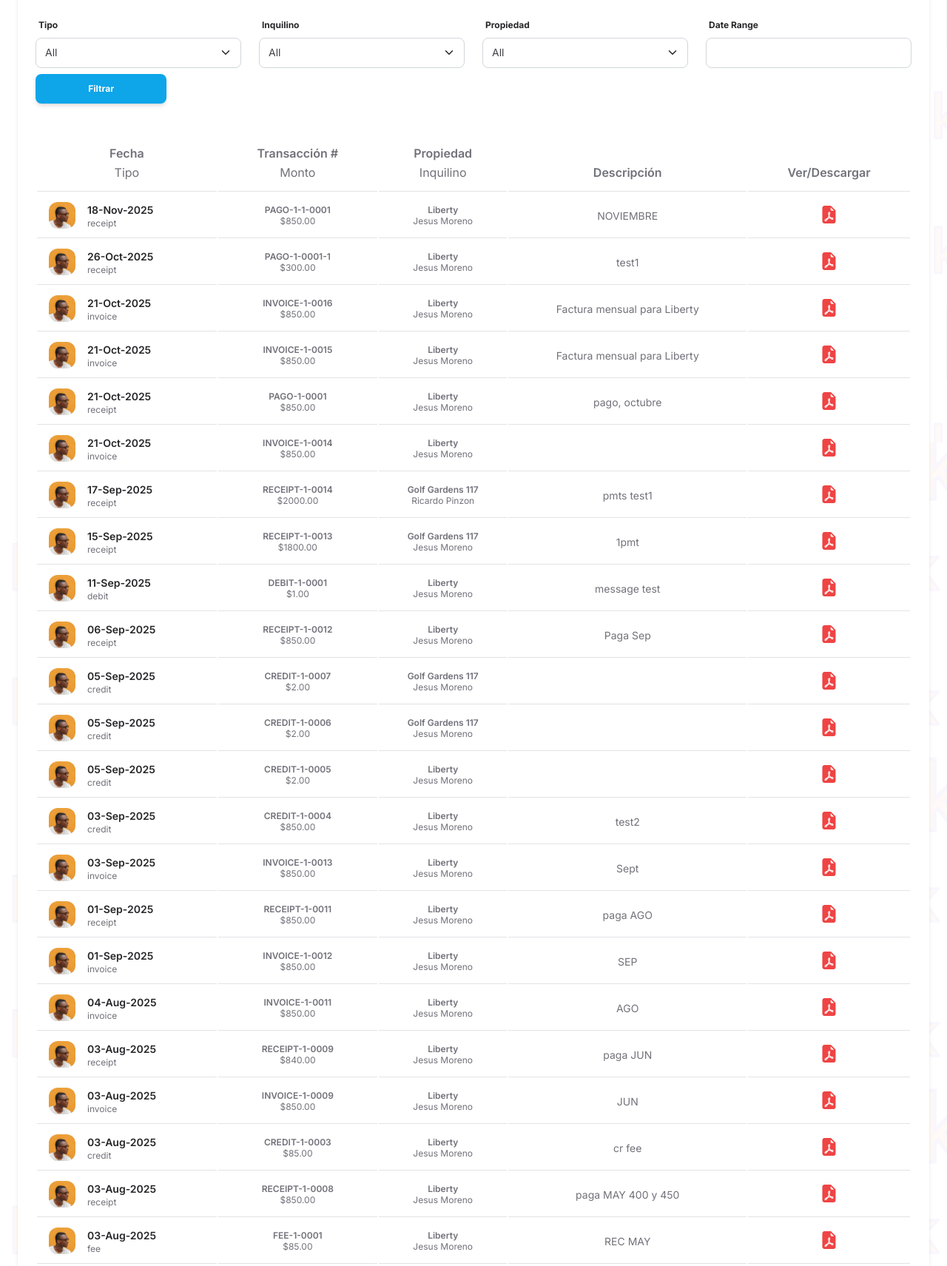
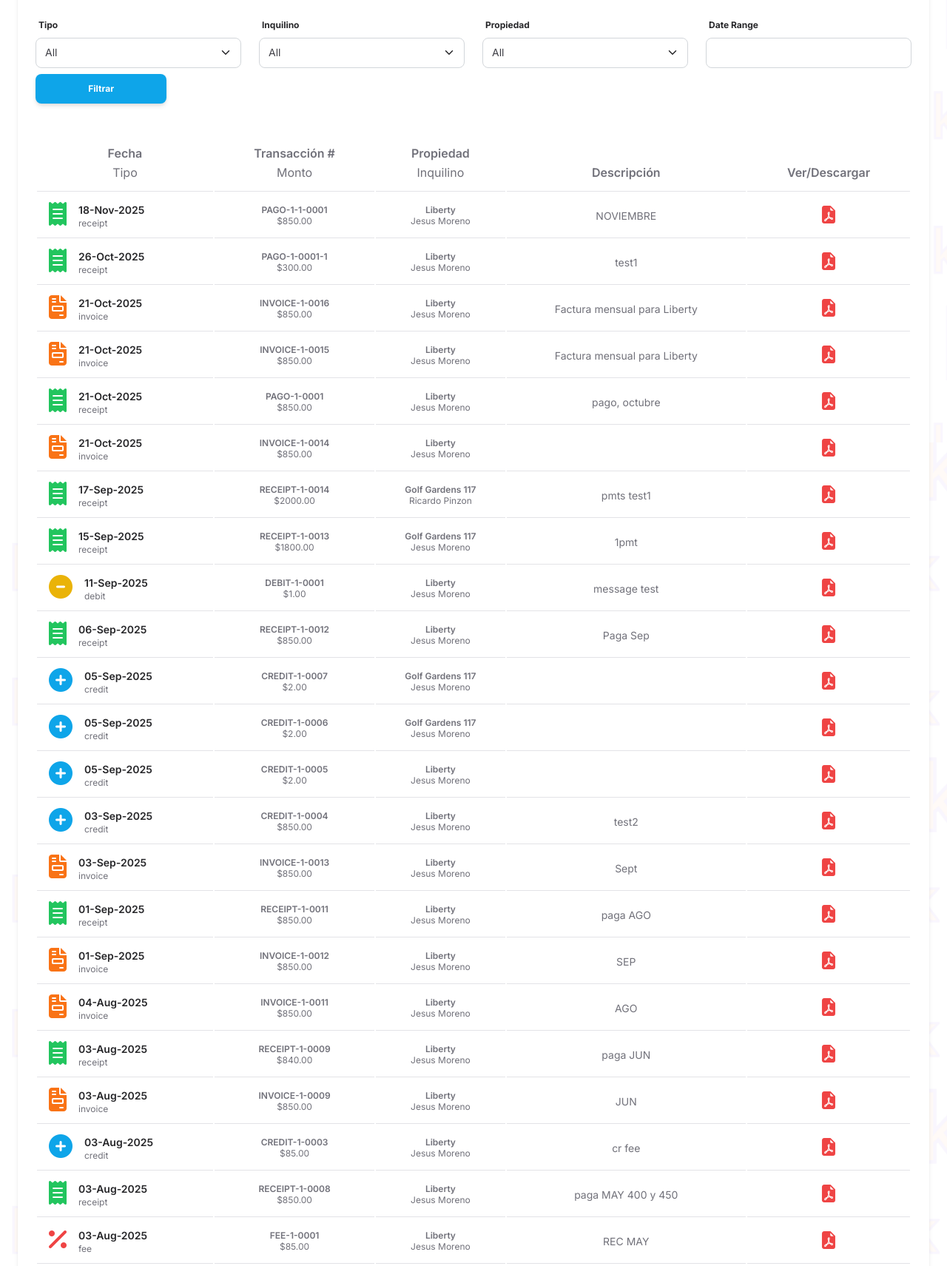
Before and after one commit to gkipping2023/Finko, a Django app: page /payments in a window 1280 px wide. Shown: the part 202-1913 px from the top of the page at 74% size. Run offline with Django 5.2, Linux system fonts and the light colour scheme; a user stored in the database is signed in; data comes from the database, SQL or seed files in the repository; some libraries are stand-ins or nearby versions.

Commit message:
minor changes in icons and colors

```diff
--- a/main/templates/main/payments.html
+++ b/main/templates/main/payments.html
@@ -64,7 +64,21 @@
               <td>
                 <div class="d-flex px-2 py-1">
                   <div>
-                    <img src="/static/assets/img/team-2.jpg" class="avatar avatar-sm me-3" alt="user1">
+                    {% if transaction.type == 'invoice' %}
+                      <i class="fa fa-file-invoice fa-2x text-primary me-3"></i>
+                    {% elif transaction.type == 'receipt' %}
+                      <i class="fa fa-receipt fa-2x text-success me-3"></i>
+                    {% elif transaction.type == 'credit' %}
+                      <i class="fa fa-plus-circle fa-2x text-info me-3"></i>
+                    {% elif transaction.type == 'debit' %}
+                      <i class="fa fa-minus-circle fa-2x text-warning me-3"></i>
+                    {% elif transaction.type == 'fee' %}
+                      <i class="fa fa-percent fa-2x text-danger me-3"></i>
+                    {% elif transaction.type == 'pago' %}
+                      <i class="fa fa-money-bill-wave fa-2x text-success me-3"></i>
+                    {% else %}
+                      <i class="fa fa-file-invoice fa-2x text-secondary me-3"></i>
+                    {% endif %}
                   </div>
                   <div class="d-flex flex-column justify-content-center">
                     <h6 class="mb-0 text-sm">{{ transaction.created_at|date:"d-M-Y" }}</h6>
--- a/main/templates/main/properties.html
+++ b/main/templates/main/properties.html
@@ -111,7 +111,7 @@
                         <td>
                           <div class="d-flex px-2 py-1">
                             <div>
-                              <img src="/static/assets/img/team-2.jpg" class="avatar avatar-sm me-3" alt="user1">
+                              <i class="fa fa-user-circle fa-2x text-secondary me-3"></i>
                             </div>
                             <div class="d-flex flex-column justify-content-center">
                               <h6 class="mb-0 text-sm">{{rent.property}}</h6>
```
